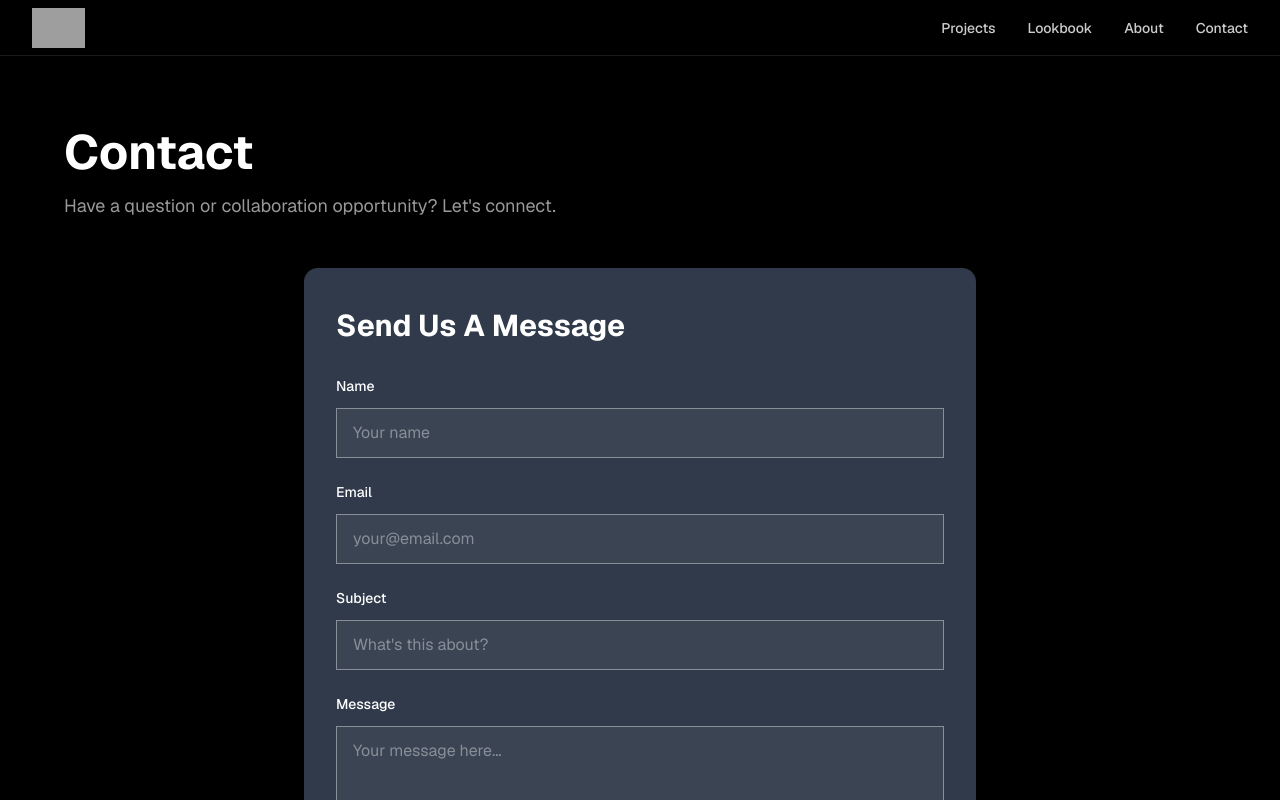
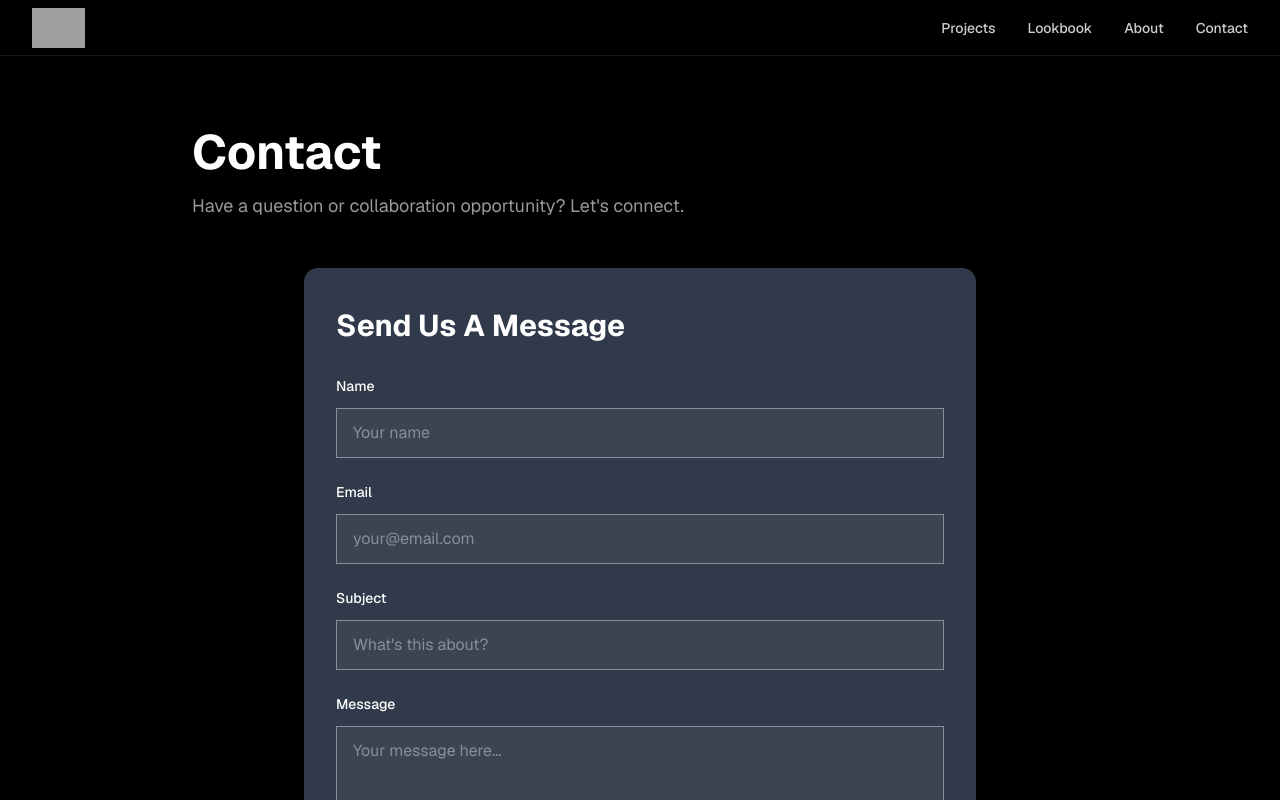
Before and after one commit to KimhabOrk/sanity-kho, a Next.js app: page /contact in a window 1280 px wide. Shown: the top 800 px of the page. Built offline with nearby package versions, Linux system fonts and the light colour scheme; grey boxes are pictures that could not be loaded.

Commit message:
update page.tsx

```diff
--- a/app/contact/page.tsx
+++ b/app/contact/page.tsx
@@ -65,7 +65,7 @@
 
   return (
     <main className="min-h-screen bg-black py-20 px-4 md:px-6 lg:px-8">
-      <div className="max-w-6xl mx-auto">
+      <div className="max-w-4xl mx-auto">
         {/* Header */}
         <div className="mb-12">
           <h1 className="text-4xl md:text-5xl font-bold text-white mb-4">
```
